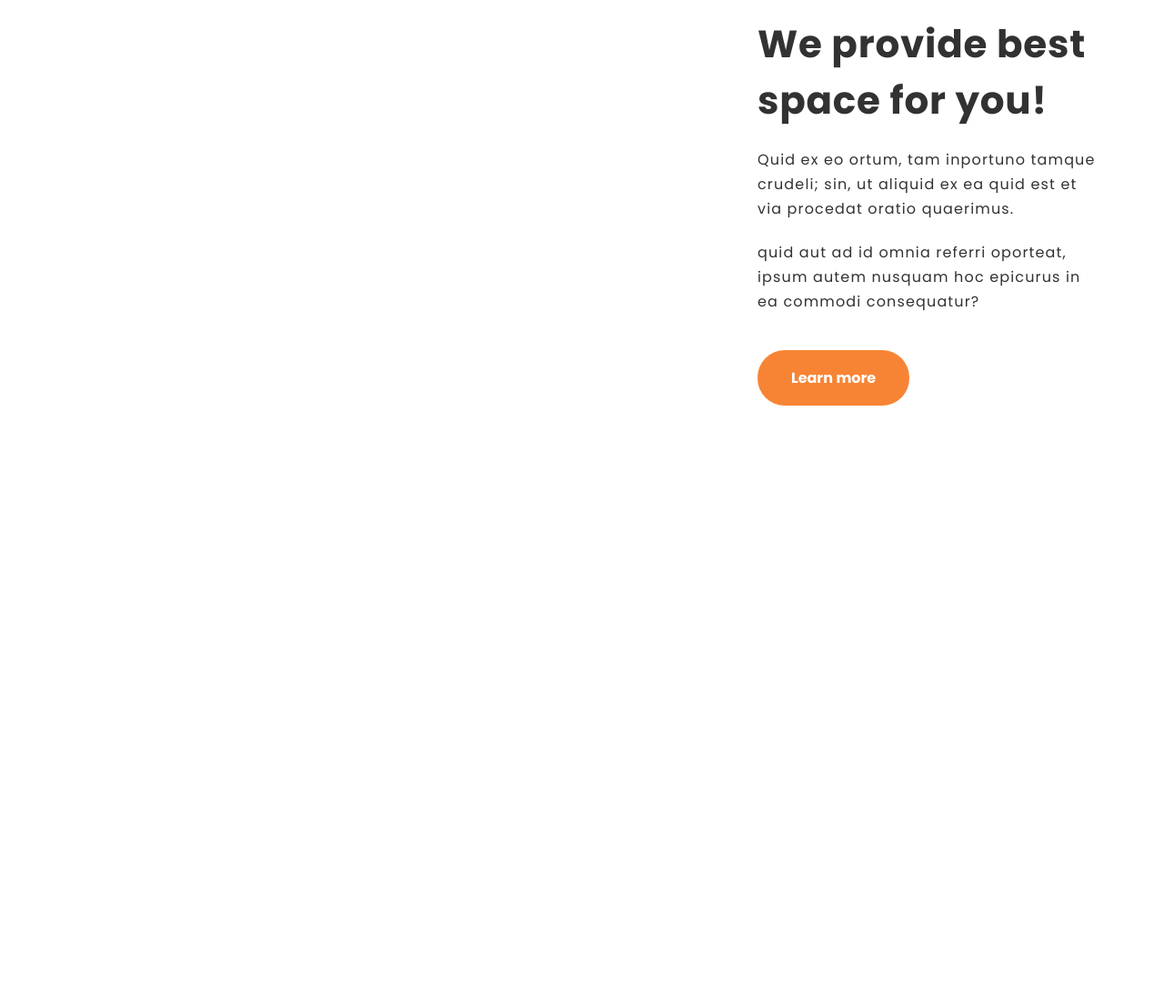
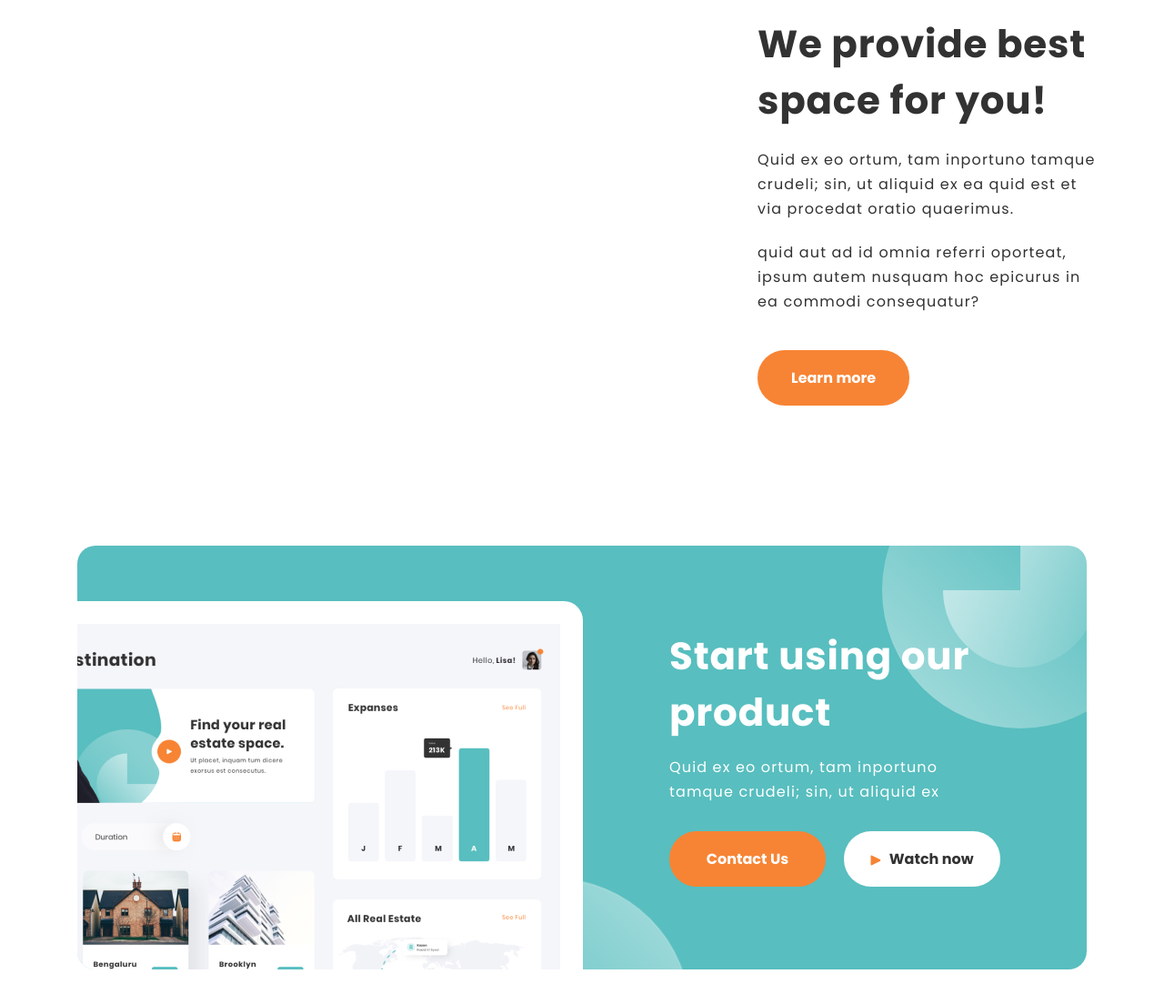
Before and after one commit to Limonbird/cutspace, a plain HTML site: page index.html in a window 1280 px wide. Shown: the part 938-2042 px from the top of the page at 91% size. Before the commit the page ends 1384 px from the top, so only its background shows below. Drawn offline with Linux system fonts and the light colour scheme.

Commit message:
Добавлен блок using

```diff
--- a/index.html
+++ b/index.html
@@ -161,6 +161,33 @@
           </div>
         </div>
       </section>
+      <section class="using page__using">
+        <div class="container">
+          <div class="using__body">
+            <figure class="using__picture">
+              <img
+                src="./assets/images/content/using.jpg"
+                srcset="./assets/images/content/using@2x.jpg 2x"
+                alt="Using image"
+              />
+            </figure>
+            <div class="using__content">
+              <h2 class="using__title">Start using our product</h2>
+              <p>Quid ex eo ortum, tam inportuno tamque crudeli; sin, ut aliquid ex</p>
+
+              <div class="using__action">
+                <a href="#" class="button button--accented">Contact Us</a>
+                <button class="button using__play-button">
+                  <svg width="12px" height="12px" class="using__play-icon">
+                    <use href="./assets/icons.svg#play" />
+                  </svg>
+                  <span>Watch now</span>
+                </button>
+              </div>
+            </div>
+          </div>
+        </div>
+      </section>
     </main>
     <script src="./index.js"></script>
   </body>
--- a/styles/scss/blocks/_page.scss
+++ b/styles/scss/blocks/_page.scss
@@ -6,4 +6,12 @@
   &__partners {
     margin-bottom: 90px;
   }
+
+  &__provide {
+    margin-bottom: 154px;
+  }
+
+  &__using {
+    margin-bottom: 144px;
+  }
 }
--- /dev/null
+++ b/styles/scss/blocks/_using.scss
@@ -0,0 +1,56 @@
+.using {
+  &__body {
+    background: url('../../../assets/images/bg/circle-group.svg') no-repeat top right,
+      url('../../../assets/images/bg/quarter.svg') no-repeat 46% 100%, $aqua;
+    border-radius: 20px;
+    overflow: hidden;
+    padding: 91px 95px;
+    position: relative;
+  }
+
+  &__picture {
+    background-color: #fff;
+    border-top-right-radius: 21px;
+    bottom: 0;
+    left: 0;
+    padding-right: 25px;
+    padding-top: 25px;
+    position: absolute;
+  }
+
+  &__content {
+    color: #fff;
+    margin-left: auto;
+    width: 364px;
+  }
+
+  &__title {
+    margin-bottom: 15px;
+  }
+
+  &__action {
+    display: flex;
+    gap: 20px;
+    margin-top: 30px;
+
+    & .button {
+      width: 172px;
+    }
+  }
+
+  &__play-button {
+    padding-left: 29px;
+    padding-right: 29px;
+    white-space: nowrap;
+  }
+
+  &__play-icon {
+    fill: $orange;
+    margin-right: 5px;
+    transition: fill 200ms ease;
+
+    .using__play-button:hover & {
+      fill: #fff;
+    }
+  }
+}
--- a/styles/scss/components/_button.scss
+++ b/styles/scss/components/_button.scss
@@ -1,5 +1,6 @@
 .button {
   background-color: #fff;
+  color: $black;
   border-radius: 30px;
   border: none;
   cursor: pointer;
@@ -7,6 +8,7 @@
   font-weight: bold;
   letter-spacing: normal;
   padding: 17px 37px;
+  text-align: center;
   transition: background-color 200ms ease;
 
   &:hover {
--- a/styles/scss/main.scss
+++ b/styles/scss/main.scss
@@ -20,3 +20,4 @@
 @import 'blocks/partners';
 @import 'blocks/provide';
 @import 'blocks/provide-hint';
+@import 'blocks/using';
```
Also changed, not shown: assets/icons.svg, styles/css/main.css.
